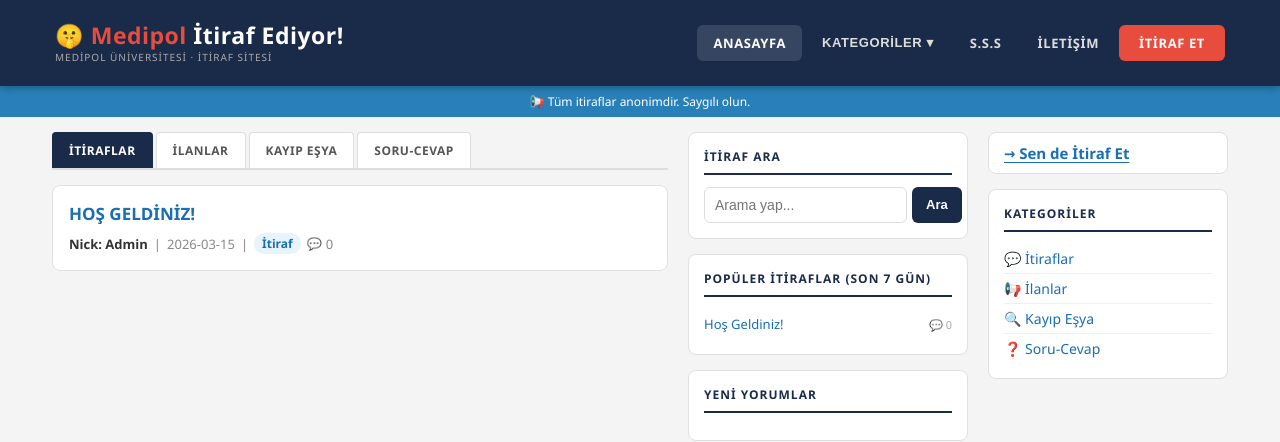
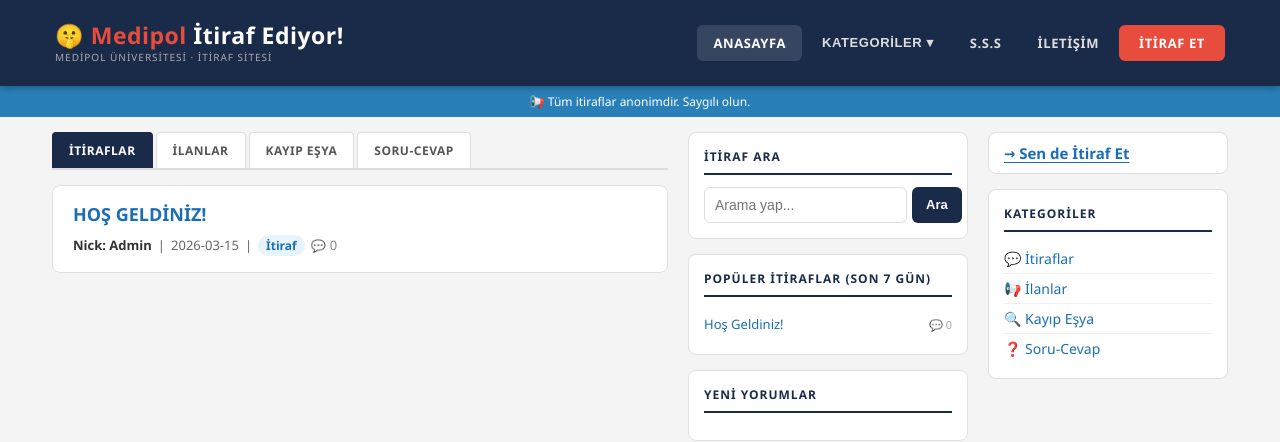
Before and after one commit to medipolitiraf/medipol-itiraf, a Flask app: page / in a window 1280 px wide. Shown: the top 442 px of the page. Run offline with Flask 3, Linux system fonts and the light colour scheme; data comes from the database, SQL or seed files in the repository; data that the repository does not hold is empty.

Commit message:
Improve card readability: wider padding, larger title, darker meta text
Co-Authored-By: Claude Sonnet 4.6 <noreply@anthropic.com>

```diff
--- a/static/css/style.css
+++ b/static/css/style.css
@@ -362,7 +362,7 @@ nav a.itiraf-btn:hover { background: #c0392b; }
     background: #fff;
     border: 1px solid #e0e0e0;
     border-radius: 8px;
-    padding: 16px;
+    padding: 16px 20px;
     margin-bottom: 10px;
     transition: box-shadow 0.2s;
     cursor: pointer;
@@ -385,7 +385,7 @@ nav a.itiraf-btn:hover { background: #c0392b; }
 }
 
 .itiraf-baslik {
-    font-size: 17px;
+    font-size: 18px;
     font-weight: 700;
     color: #1a6eb5;
     text-decoration: none;
@@ -413,7 +413,7 @@ nav a.itiraf-btn:hover { background: #c0392b; }
     align-items: center;
     gap: 6px;
     font-size: 13px;
-    color: #888;
+    color: #666;
     flex-wrap: wrap;
 }
 
```
